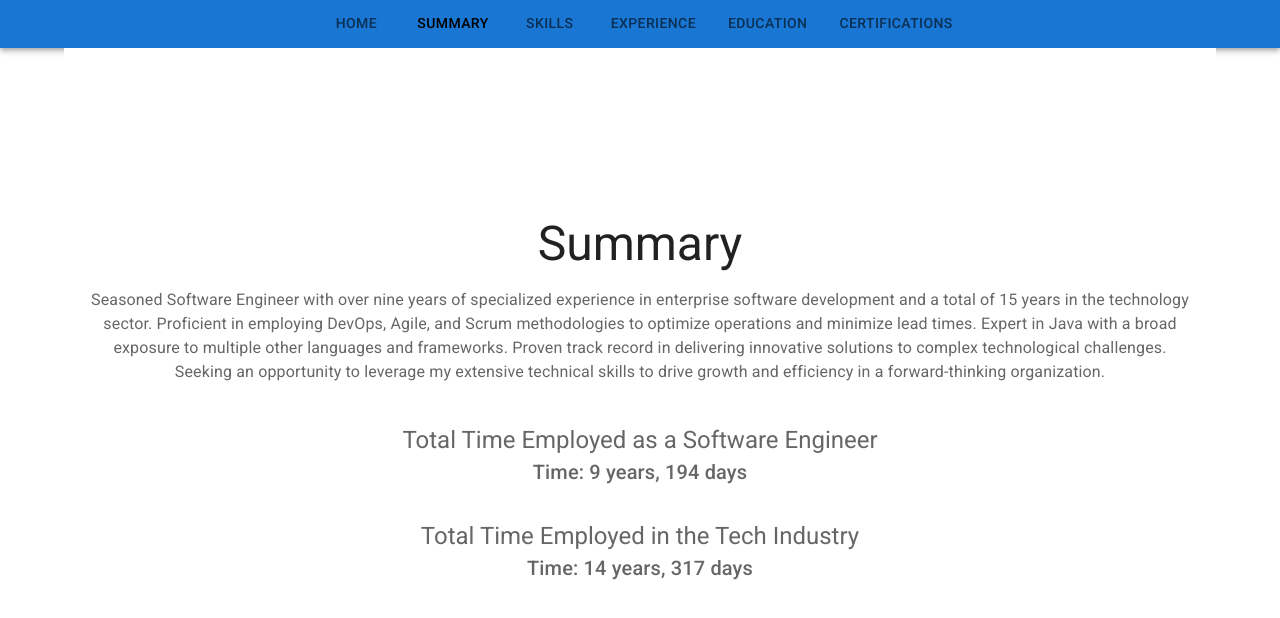
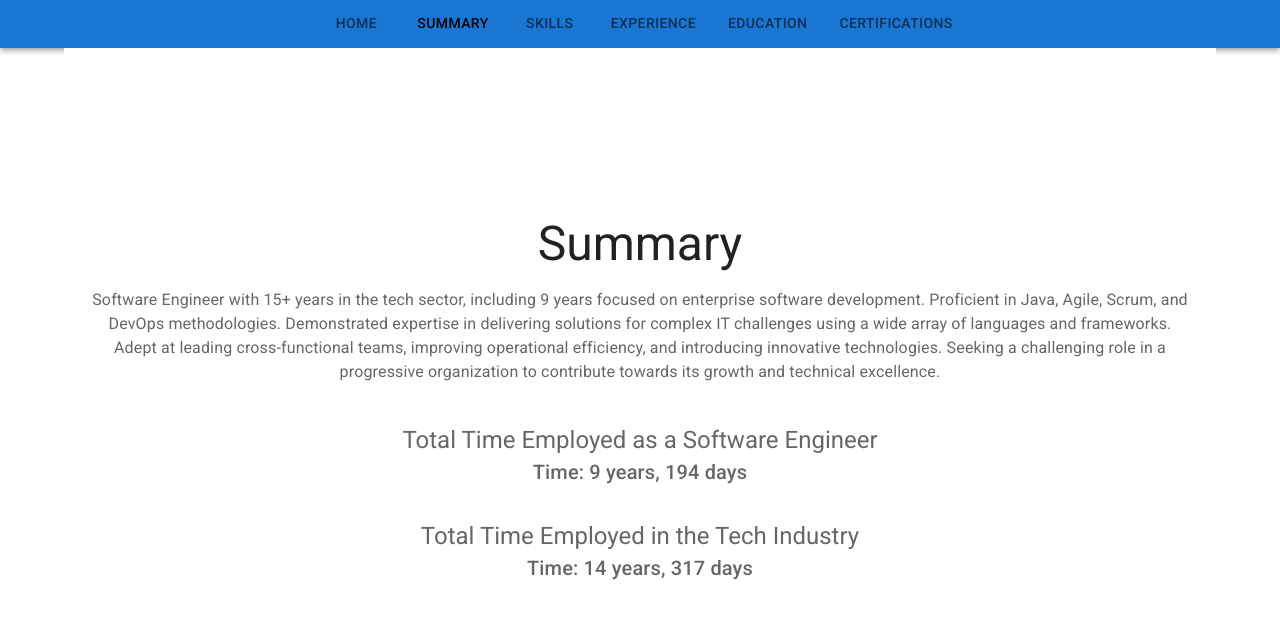
Before and after one commit to borban/orbansolutions, a React (Create React App) app: page / in a window 1280 px wide. Both pictures are taken after a click on the tab "SUMMARY". Shown: the top 618 px of the page. Built offline with nearby package versions, Linux system fonts and the light colour scheme.

Commit message:
Updating summary text

```diff
--- a/src/components/Summary.js
+++ b/src/components/Summary.js
@@ -66,12 +66,12 @@ export default function Summary() {
                   color="text.secondary"
                   paragraph
                 >
-                  Seasoned Software Engineer with over nine years of specialized experience in enterprise software
-                  development and a total of 15 years in the technology sector. Proficient in employing DevOps, Agile, and
-                  Scrum methodologies to optimize operations and minimize lead times. Expert in Java with a broad exposure to
-                  multiple other languages and frameworks. Proven track record in delivering innovative solutions to complex
-                  technological challenges. Seeking an opportunity to leverage my extensive technical skills to drive growth and
-                  efficiency in a forward-thinking organization.
+                  Software Engineer with 15+ years in the tech sector, including 9 years focused on enterprise software
+                  development. Proficient in Java, Agile, Scrum, and DevOps methodologies. Demonstrated expertise in
+                  delivering solutions for complex IT challenges using a wide array of languages and frameworks. Adept at
+                  leading cross-functional teams, improving operational efficiency, and introducing innovative technologies.
+                  Seeking a challenging role in a progressive organization to contribute towards its growth and technical
+                  excellence.
                   <br />
                   <br />
                 </Typography>
```
